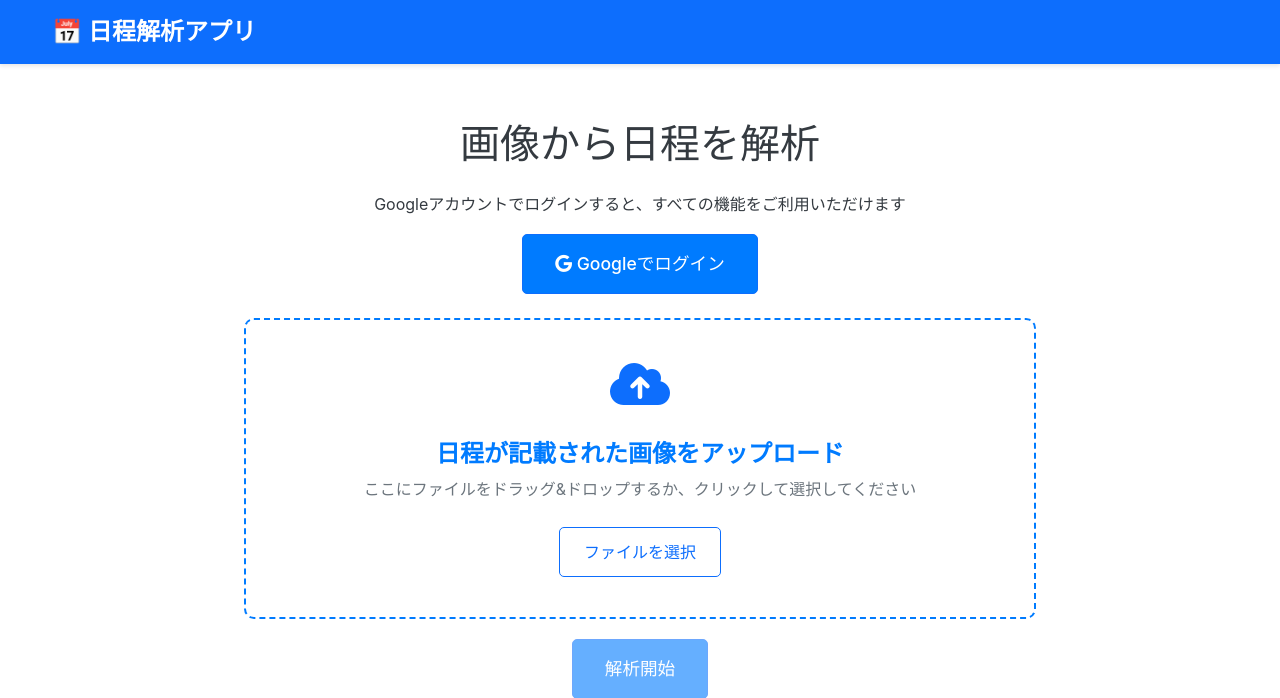
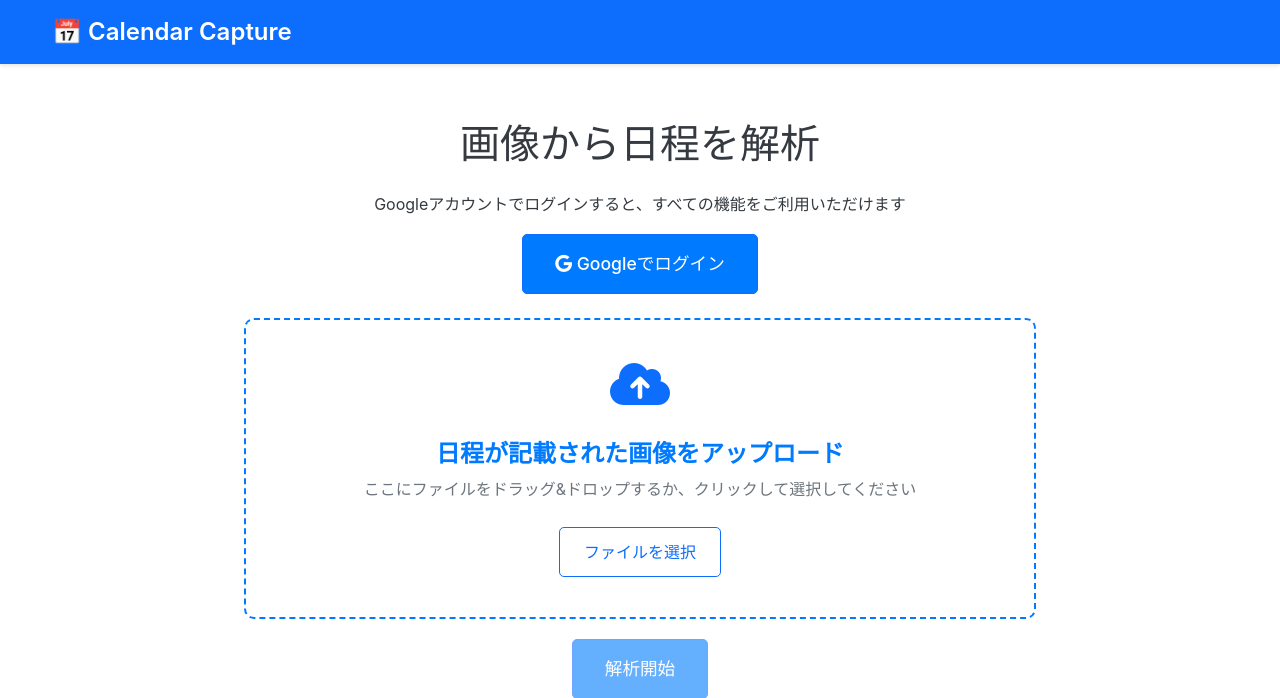
Before and after one commit to HAYASHInnn/calendar_capture, a Flask app: page / in a window 1280 px wide. Shown: the top 698 px of the page. Run offline with Flask 3, Linux system fonts and the light colour scheme.

Commit message:
ヘッダーの修正

```diff
--- a/templates/base.html
+++ b/templates/base.html
@@ -20,7 +20,7 @@
     <nav class="navbar navbar-expand-lg navbar-dark bg-primary">
       <div class="container">
         <a class="navbar-brand" href="{{ url_for('index') }}"
-          >📅 日程解析アプリ</a
+          >📅 Calendar Capture</a
         >
       </div>
     </nav>
```
